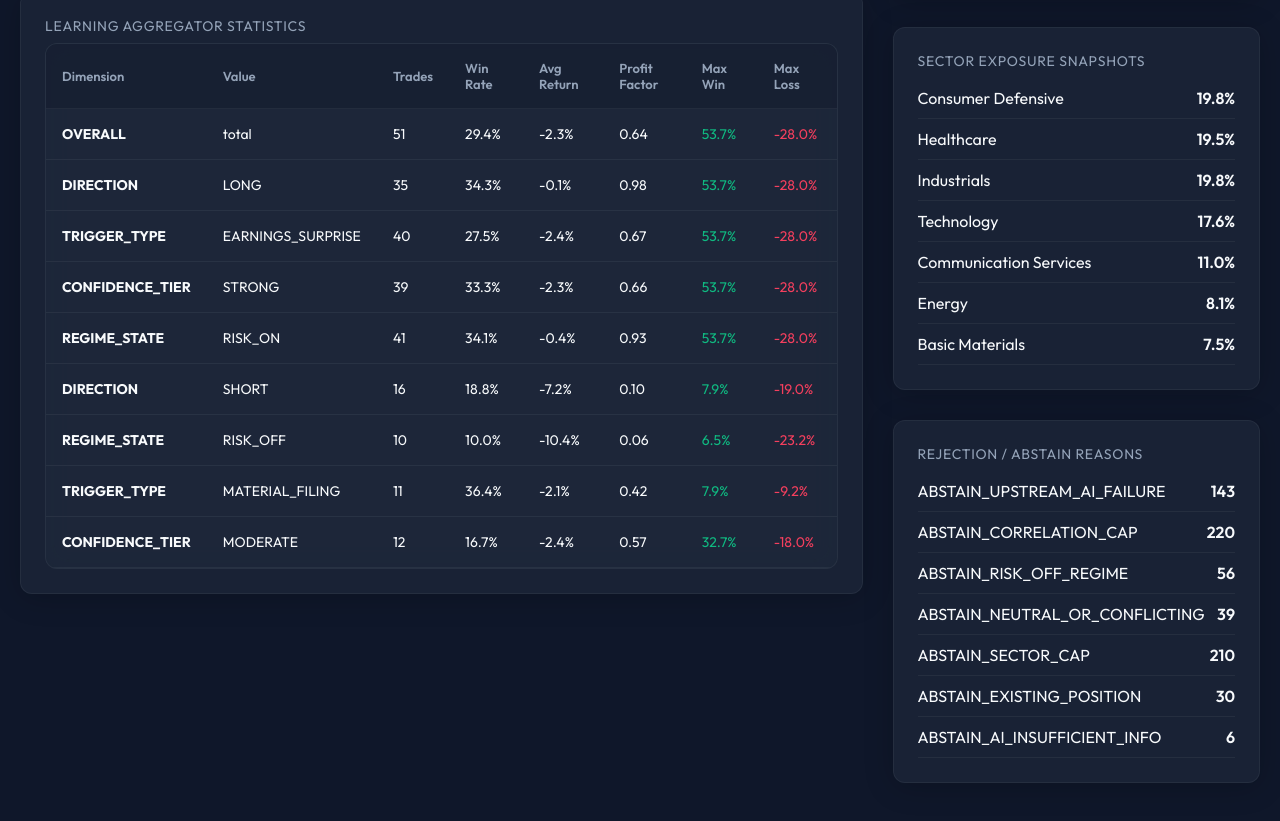
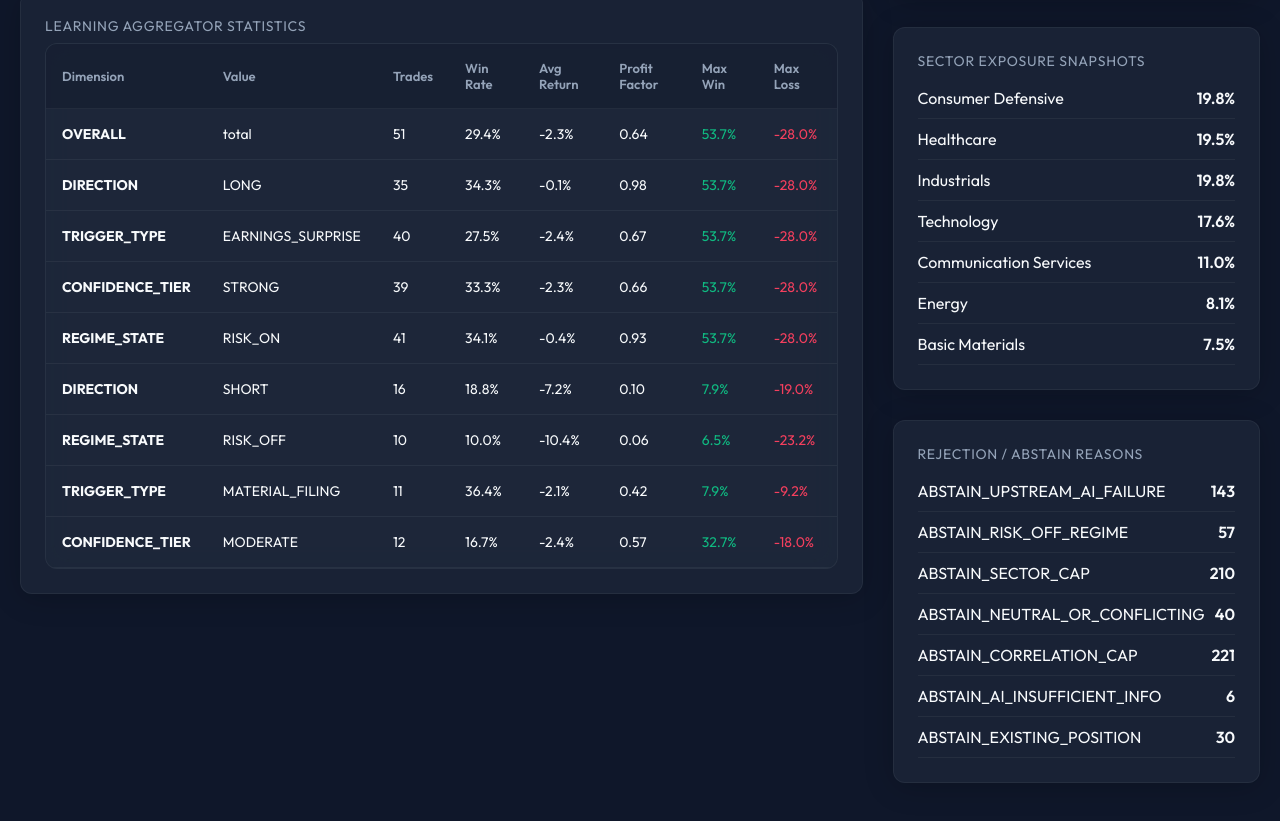
Before and after one commit to XFranXD/Automated_Investor_System, a plain HTML site: page docs/system.html in a window 1280 px wide. Shown: the part 570-1391 px from the top of the page. Drawn offline with nearby package versions, Linux system fonts and the light colour scheme.

Commit message:
Auto-update dashboard rendered assets [skip ci]

```diff
--- a/docs/system.html
+++ b/docs/system.html
@@ -231,18 +231,8 @@
             </div>
 
             <div style="display:flex; justify-content:space-between; padding:10px 0; border-bottom:1px solid var(--border-color);">
-                <span>ABSTAIN_CORRELATION_CAP</span>
-                <span style="font-weight:600;">220</span>
-            </div>
-
-            <div style="display:flex; justify-content:space-between; padding:10px 0; border-bottom:1px solid var(--border-color);">
                 <span>ABSTAIN_RISK_OFF_REGIME</span>
-                <span style="font-weight:600;">56</span>
-            </div>
-
-            <div style="display:flex; justify-content:space-between; padding:10px 0; border-bottom:1px solid var(--border-color);">
-                <span>ABSTAIN_NEUTRAL_OR_CONFLICTING</span>
-                <span style="font-weight:600;">39</span>
+                <span style="font-weight:600;">57</span>
             </div>
 
             <div style="display:flex; justify-content:space-between; padding:10px 0; border-bottom:1px solid var(--border-color);">
@@ -251,13 +241,23 @@
             </div>
 
             <div style="display:flex; justify-content:space-between; padding:10px 0; border-bottom:1px solid var(--border-color);">
-                <span>ABSTAIN_EXISTING_POSITION</span>
-                <span style="font-weight:600;">30</span>
+                <span>ABSTAIN_NEUTRAL_OR_CONFLICTING</span>
+                <span style="font-weight:600;">40</span>
+            </div>
+
+            <div style="display:flex; justify-content:space-between; padding:10px 0; border-bottom:1px solid var(--border-color);">
+                <span>ABSTAIN_CORRELATION_CAP</span>
+                <span style="font-weight:600;">221</span>
             </div>
 
             <div style="display:flex; justify-content:space-between; padding:10px 0; border-bottom:1px solid var(--border-color);">
                 <span>ABSTAIN_AI_INSUFFICIENT_INFO</span>
                 <span style="font-weight:600;">6</span>
+            </div>
+
+            <div style="display:flex; justify-content:space-between; padding:10px 0; border-bottom:1px solid var(--border-color);">
+                <span>ABSTAIN_EXISTING_POSITION</span>
+                <span style="font-weight:600;">30</span>
             </div>
 
                 </div>
```
